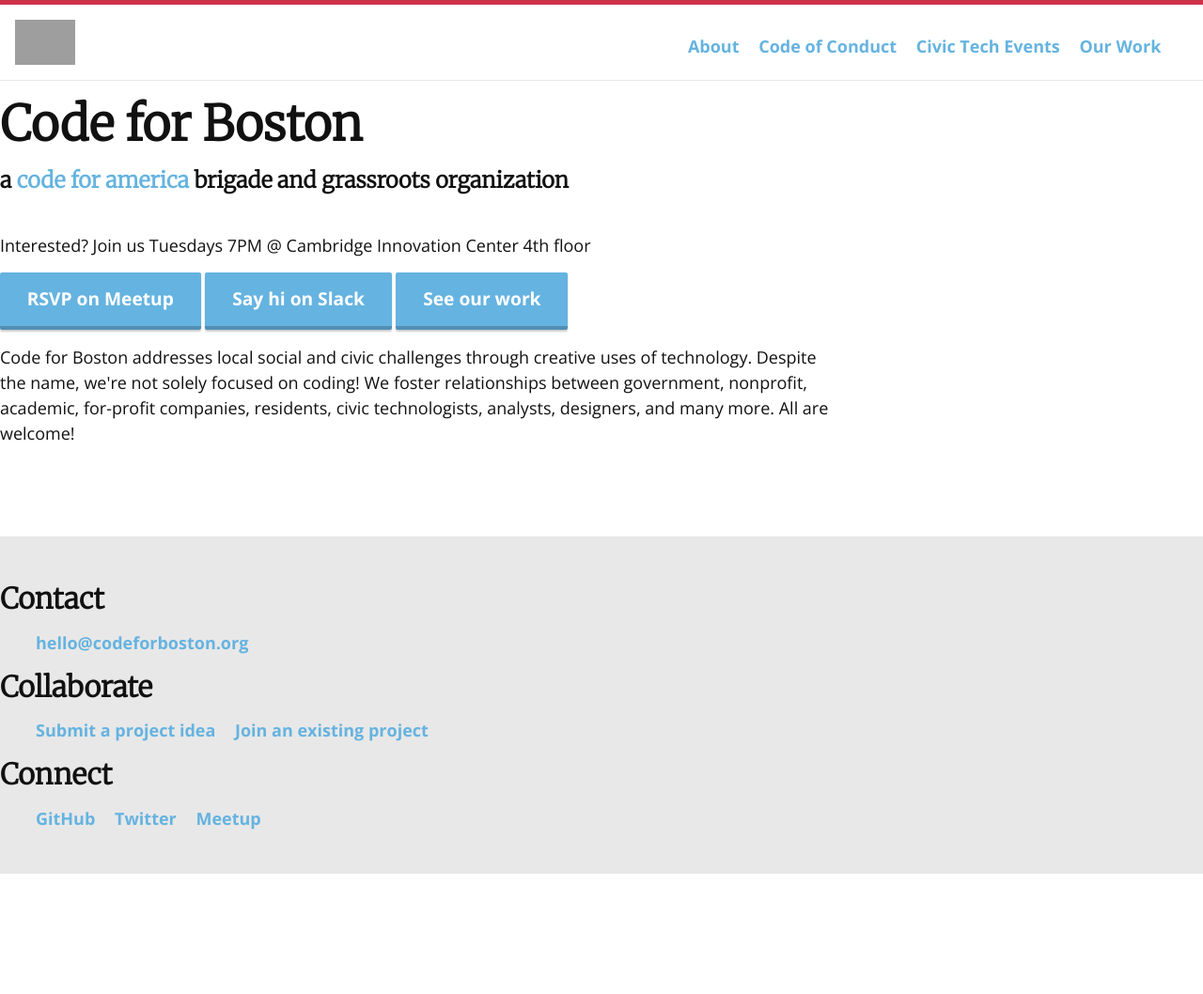
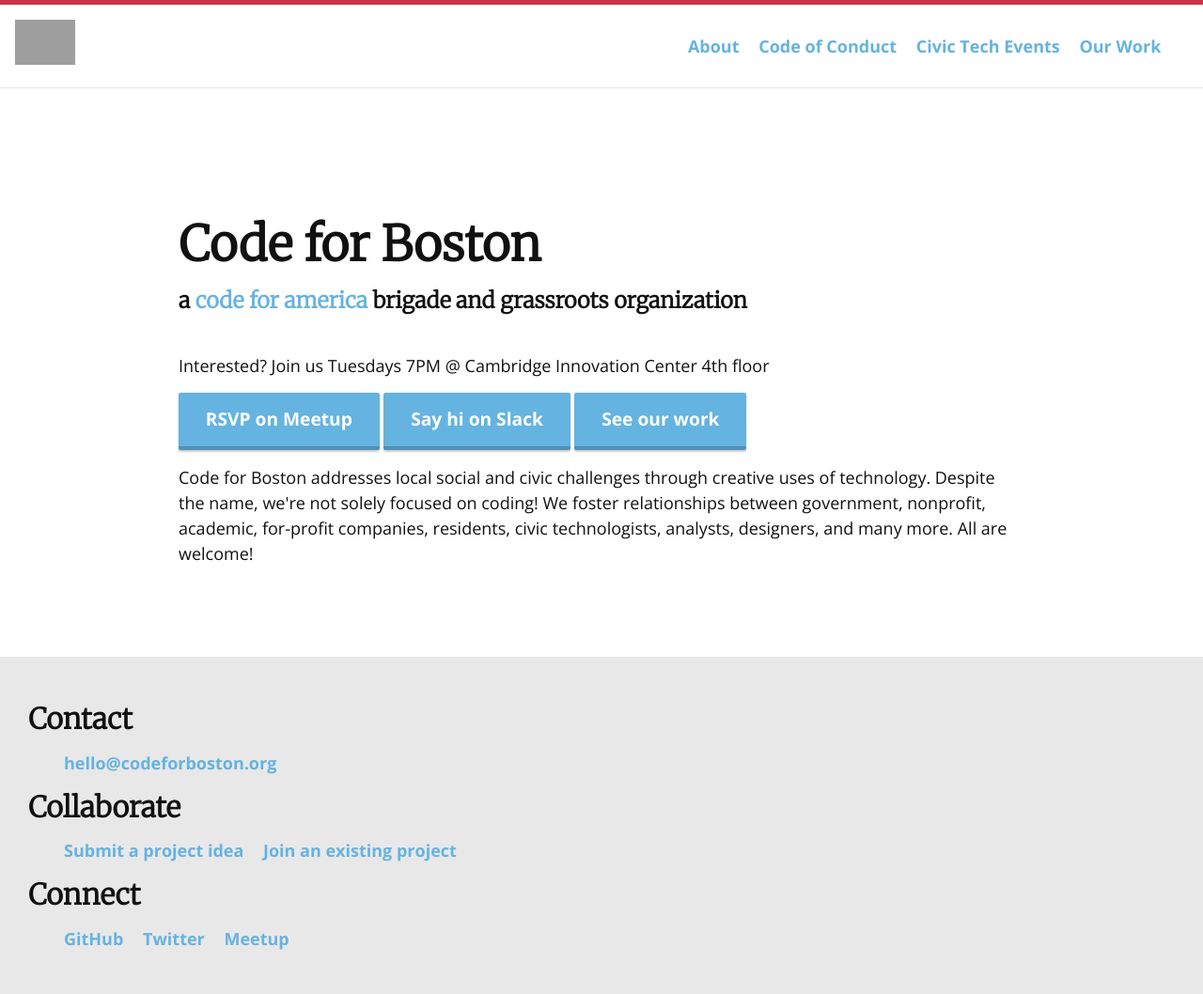
Before and after one commit to codeforboston/codeforboston.org, a Jekyll site: the page built from index.html, in a window 1280 px wide. Shown: the whole page at 94% size. Built offline with Jekyll 4.4.1, drawn with Linux system fonts in a browser that asks for light colours; nearby versions of some CDN libraries; before the commit the page ends 930 px from its top, so only the background shows below that; grey boxes are pictures that could not be loaded.

Commit message:
MOD: centered content

```diff
--- a/about.html
+++ b/about.html
@@ -6,6 +6,8 @@
 ---
 
 <h1 class="t-section-headline">About Code for Boston</h1>
+
+<div class="centered">
 <section>
     <h2>What is Code for Boston?</h2>
     <p>Code for Boston is a volunteer Civic Technology meetup. We are part of the <a href="http://www.codeforamerica.org/brigade/about">Code for America Brigade network</a>, and are made up of developers, designers, data geeks, citizen activists, and many others who use creative technology to solve civic and social problems.
@@ -28,3 +30,4 @@
     <h2>How We Work</h2>
     <p>We meet up <a href="{{site.meetup_url}}">regularly on Tuesday nights</a> to talk about techology, design, policy, our communities, and more. We hold larger hackathon-style events every so often throughout the year, and we collaborate constantly within our community and with other communities worldwide on <a href="{{site.github_url}}">GitHub</a>.</p>
 </section>
+</div>
--- a/css/main.scss
+++ b/css/main.scss
@@ -37,7 +37,6 @@
 $on-palm:          600px;
 $on-laptop:        800px;
 
-
 @mixin media-query($device) {
     @media screen and (max-width: $device) {
         @content;
@@ -50,6 +49,23 @@
     color: $blue-color;
     text-decoration: none;
     font-weight: bold;
+}
+
+a:hover {
+    color: #4883a5;
+}
+
+.page-content section {
+    margin-bottom: 4rem;
+    margin-left: 2rem;
+    padding-right: 30px;
+    padding-left: 30px;
+}
+
+.centered {
+    width: 50em;
+    margin-left: auto;
+    margin-right: auto;
 }
 
 
@@ -88,31 +104,33 @@
     margin-top: 6rem;
     padding-top: 3rem;
     color: #111;
+    padding-left: 30px;
 }
 
 
-/*** PROJECTS PAGE THUMBNAILS ***/
+/*** PROJECTS PAGE ***/
+
+.thumb {
+    border: solid #000;
+    border-width: 1px;
+    border-radius: 10px;
+    padding: 10px;
+    display: inline-block;
+}
 
 .cfbgrid {
     display: grid;
-    grid-template-columns: repeat(12, 1fr);
+    grid-template-columns: repeat(4, 1fr);
+    /*grid-template-columns: repeat(12, 1fr);*/
     grid-template-rows: auto;
     grid-gap: 10px;
-    //grid-auto-rows: minmax(100px, auto);
 
     .cfbcol-4 {
         grid-column: span 4;
-        //grid-row: 1;
     }
 }
 
-.page-content section {
-    margin-bottom: 4rem;
-    margin-left: 2rem;
-    padding-right: 30px;
-    padding-left: 30px;
-}
-
+/* TODO:  despite changing line 123, did NOT change grid-col vals in lines 134-162*/
 @media screen and (min-width: $on-palm) {
     .cfbgrid .cfbcol-4 {
         grid-column: span 5;
@@ -146,10 +164,7 @@
 
 /*** IMPORT PARTIALS FROM 'SASS_DIR' (defaults to '_sass') ***/
 @import
-    "vendor/bourbon/bourbon",
-    "vendor/neat/neat",
     "base",
-    //"layout",
     "buttons",
     "lists",
     "forms",
--- a/event.html
+++ b/event.html
@@ -8,6 +8,7 @@
 
 <h1 class="t-section-headline">Civic Tech Events</h1>
 
+<div class="centered">
     <section>
     <p>Know about an event that isn't listed here? <a href="mailto:hello@codeforboston.org" Subject="Please Add This Event!"> Send us the event link</a> or <a href="https://github.com/codeforboston/codeforboston.org/blob/master/_data/events/active.yml">add it yourself</a>.</p>
 
@@ -18,3 +19,4 @@
             <p>{{ event.description }}</p><br>
         {% endfor %}
     </section>
+</div>
--- a/index.html
+++ b/index.html
@@ -2,11 +2,8 @@
 layout: default
 ---
 
-<div class="home">
-
-  <div class="row row--centered wrapper">
-    <div class="col-8 l-pad--top l-pad--bottom">
-      <p class="t-lead">
+<div class="centered">
+  <p class="t-section-headline">
 
     <h1>Code for Boston</h1>
     <h3>a <a href='https://www.codeforamerica.org/' target=_blank>code for america</a> brigade and grassroots organization</h3><br>
@@ -21,6 +18,3 @@
     <p>Code for Boston addresses local social and civic challenges through creative uses of technology.  Despite the name, we're not solely focused on coding!  We foster relationships between government, nonprofit, academic, for-profit companies, residents, civic technologists, analysts, designers, and many more.  All are welcome!</p>
   </p>
 </div>
-  </div>
-
-</div>
```
Also changed, not shown: projects.html (+4 -14 lines). Lines whose indentation alone changed are shown as unchanged.
